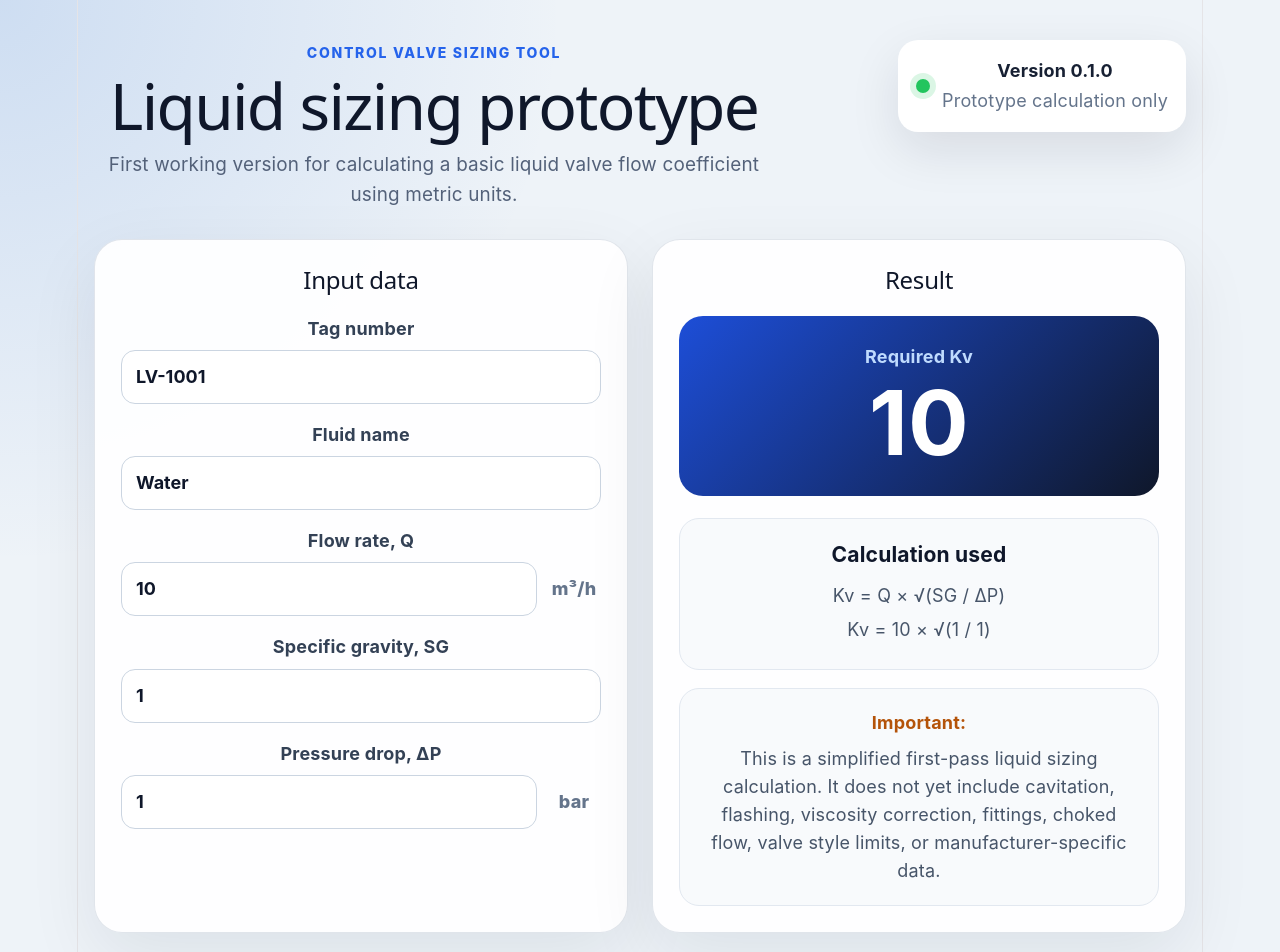
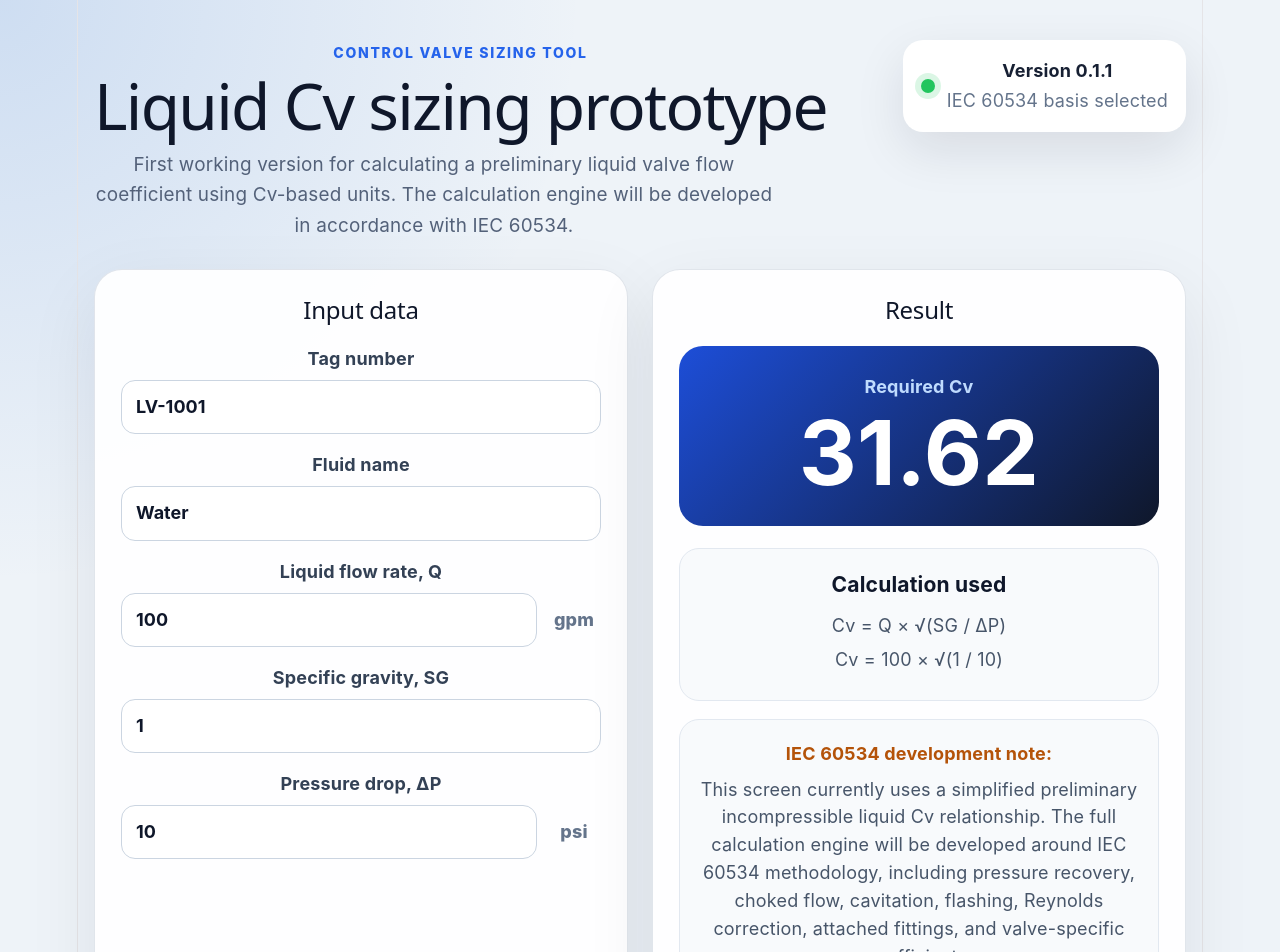
Before and after one commit to JonBradley100/control-valve-sizing, a React (Vite) app: page / in a window 1280 px wide. Shown: the top 952 px of the page. Built offline with nearby package versions, Linux system fonts and the light colour scheme.

Commit message:
Changed liquid sizing prototype from Kv to Cv

```diff
--- a/src/App.jsx
+++ b/src/App.jsx
@@ -1,20 +1,22 @@
 import { useMemo, useState } from "react";
 import "./App.css";
 
-function calculateLiquidKv({ flowRateM3h, specificGravity, pressureDropBar }) {
-  const q = Number(flowRateM3h);
+function calculateLiquidCv({ flowRateGpm, specificGravity, pressureDropPsi }) {
+  const q = Number(flowRateGpm);
   const sg = Number(specificGravity);
-  const dp = Number(pressureDropBar);
+  const dp = Number(pressureDropPsi);
 
   if (!q || !sg || !dp || q <= 0 || sg <= 0 || dp <= 0) {
     return null;
   }
 
-  const kv = q * Math.sqrt(sg / dp);
+  // Preliminary incompressible liquid relationship.
+  // Full IEC 60534 implementation will add correction factors and limit checks.
+  const cv = q * Math.sqrt(sg / dp);
 
   return {
-    kv,
-    roundedKv: Number(kv.toFixed(2)),
+    cv,
+    roundedCv: Number(cv.toFixed(2)),
   };
 }
 
@@ -22,12 +24,12 @@ function App() {
   const [inputs, setInputs] = useState({
     tagNumber: "LV-1001",
     fluidName: "Water",
-    flowRateM3h: 10,
+    flowRateGpm: 100,
     specificGravity: 1,
-    pressureDropBar: 1,
+    pressureDropPsi: 10,
   });
 
-  const result = useMemo(() => calculateLiquidKv(inputs), [inputs]);
+  const result = useMemo(() => calculateLiquidCv(inputs), [inputs]);
 
   function updateInput(field, value) {
     setInputs((current) => ({
@@ -41,18 +43,19 @@ function App() {
       <section className="hero">
         <div>
           <p className="eyebrow">Control Valve Sizing Tool</p>
-          <h1>Liquid sizing prototype</h1>
+          <h1>Liquid Cv sizing prototype</h1>
           <p className="hero-text">
-            First working version for calculating a basic liquid valve flow
-            coefficient using metric units.
+            First working version for calculating a preliminary liquid valve flow
+            coefficient using Cv-based units. The calculation engine will be
+            developed in accordance with IEC 60534.
           </p>
         </div>
 
         <div className="status-card">
           <span className="status-dot" />
           <div>
-            <strong>Version 0.1.0</strong>
-            <p>Prototype calculation only</p>
+            <strong>Version 0.1.1</strong>
+            <p>IEC 60534 basis selected</p>
           </div>
         </div>
       </section>
@@ -80,16 +83,16 @@ function App() {
           </label>
 
           <label>
-            Flow rate, Q
+            Liquid flow rate, Q
             <div className="input-with-unit">
               <input
                 type="number"
-                value={inputs.flowRateM3h}
+                value={inputs.flowRateGpm}
                 onChange={(event) =>
-                  updateInput("flowRateM3h", event.target.value)
+                  updateInput("flowRateGpm", event.target.value)
                 }
               />
-              <span>m³/h</span>
+              <span>gpm</span>
             </div>
           </label>
 
@@ -111,12 +114,12 @@ function App() {
               <input
                 type="number"
                 step="0.01"
-                value={inputs.pressureDropBar}
+                value={inputs.pressureDropPsi}
                 onChange={(event) =>
-                  updateInput("pressureDropBar", event.target.value)
+                  updateInput("pressureDropPsi", event.target.value)
                 }
               />
-              <span>bar</span>
+              <span>psi</span>
             </div>
           </label>
         </div>
@@ -127,26 +130,28 @@ function App() {
           {result ? (
             <>
               <div className="result-value">
-                <span>Required Kv</span>
-                <strong>{result.roundedKv}</strong>
+                <span>Required Cv</span>
+                <strong>{result.roundedCv}</strong>
               </div>
 
               <div className="formula-box">
                 <h3>Calculation used</h3>
-                <p>Kv = Q × √(SG / ΔP)</p>
+                <p>Cv = Q × √(SG / ΔP)</p>
                 <p>
-                  Kv = {inputs.flowRateM3h} × √({inputs.specificGravity} /{" "}
-                  {inputs.pressureDropBar})
+                  Cv = {inputs.flowRateGpm} × √({inputs.specificGravity} /{" "}
+                  {inputs.pressureDropPsi})
                 </p>
               </div>
 
               <div className="note-box">
-                <strong>Important:</strong>
+                <strong>IEC 60534 development note:</strong>
                 <p>
-                  This is a simplified first-pass liquid sizing calculation. It
-                  does not yet include cavitation, flashing, viscosity
-                  correction, fittings, choked flow, valve style limits, or
-                  manufacturer-specific data.
+                  This screen currently uses a simplified preliminary
+                  incompressible liquid Cv relationship. The full calculation
+                  engine will be developed around IEC 60534 methodology,
+                  including pressure recovery, choked flow, cavitation,
+                  flashing, Reynolds correction, attached fittings, and
+                  valve-specific coefficients.
                 </p>
               </div>
             </>
```
